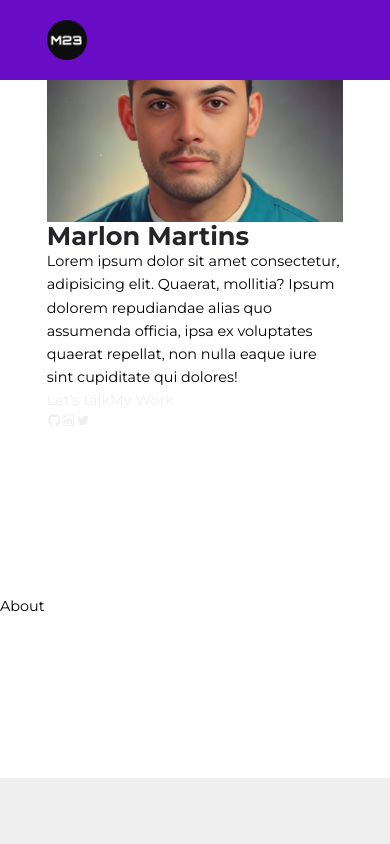
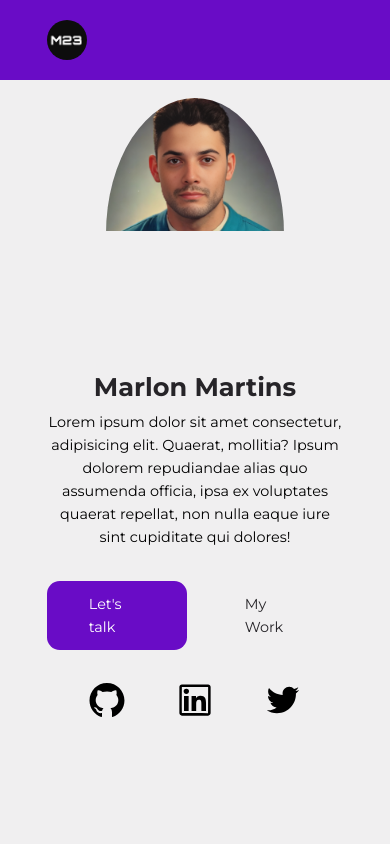
Before and after one commit to mmartins23/my-portfolio, a React (Create React App) app: page / in a window 390 px wide. Shown: the top 844 px of the page. Built offline with nearby package versions, Linux system fonts and the light colour scheme.

Commit message:
Header CSS

```diff
--- a/src/sections/header/Header.jsx
+++ b/src/sections/header/Header.jsx
@@ -12,8 +12,8 @@ const Header = () => {
         <h3>Marlon Martins</h3>
         <p>Lorem ipsum dolor sit amet consectetur, adipisicing elit. Quaerat, mollitia? Ipsum dolorem repudiandae alias quo assumenda officia, ipsa ex voluptates quaerat repellat, non nulla eaque iure sint cupiditate qui dolores!</p>
         <div className='header__cta'>
-          <a href='#contact'>Let's talk</a>
-          <a href='#portfolio'>My Work</a>
+          <a href='#contact' className='btn primary'>Let's talk</a>
+          <a href='#portfolio' className='btn light'>My Work</a>
         </div>
         <div className='header__socials'>
           {
--- a/src/sections/header/header.css
+++ b/src/sections/header/header.css
@@ -0,0 +1,85 @@
+header {
+    margin-top: 5rem;
+    height: calc(100vh - 5rem);
+    display: grid;
+    place-items: center;
+    background: var(--color-white);
+    transition: var(--transition);
+}
+
+.header__container {
+    display: flex;
+    flex-direction: column;
+    align-items: center;
+    position: relative;
+}
+
+.header__profile {
+    width: 17rem;
+    height: 20rem;
+    border-radius: 80%;
+    overflow: hidden;
+    margin-bottom: 0.2rem;
+}
+
+.header__container p {
+    width: 35rem;
+    text-align: center;
+    margin: 0.6rem 0 2rem;
+}
+
+.header__cta {
+    display: flex;
+    align-items: center;
+    gap: 1.2rem;
+}
+
+.header__socials {
+    display: flex;
+    gap: 1rem;
+    justify-content: center;
+    margin-top: 1rem;
+    flex-wrap: wrap;
+}
+
+.header__socials a {
+    display: inline-block;
+    padding: 0.5rem 1rem;
+    border-radius: 5px;
+    color: var(--color-dark);
+    transition: background 0.3s;
+    font-size: 2.5rem;
+}
+
+.header__socials a:hover {
+    color: var(--color-primary);
+    ;
+    box-shadow: 0 4px 8px rgba(0, 0, 0, 0.2);
+    transform: scale(1.1);
+}
+
+/* MEDIA QUERIES (TABLES) */
+@media screen and (max-width: 1024px) {
+    header {
+        margin-top: 0;
+        height: 100vh;
+    }
+}
+
+/* MEDIA QUERIES (TABLES) */
+@media screen and (max-width: 600px) {
+    .header__profile {
+        width: 14rem;
+        height: 17rem;
+        max-width: 60%;
+        max-height: 35vh;
+    }
+
+    .header__container p {
+        width: 100%;
+    }
+
+    .header__cta {
+        gap: 1rem;
+    }
+}
```
